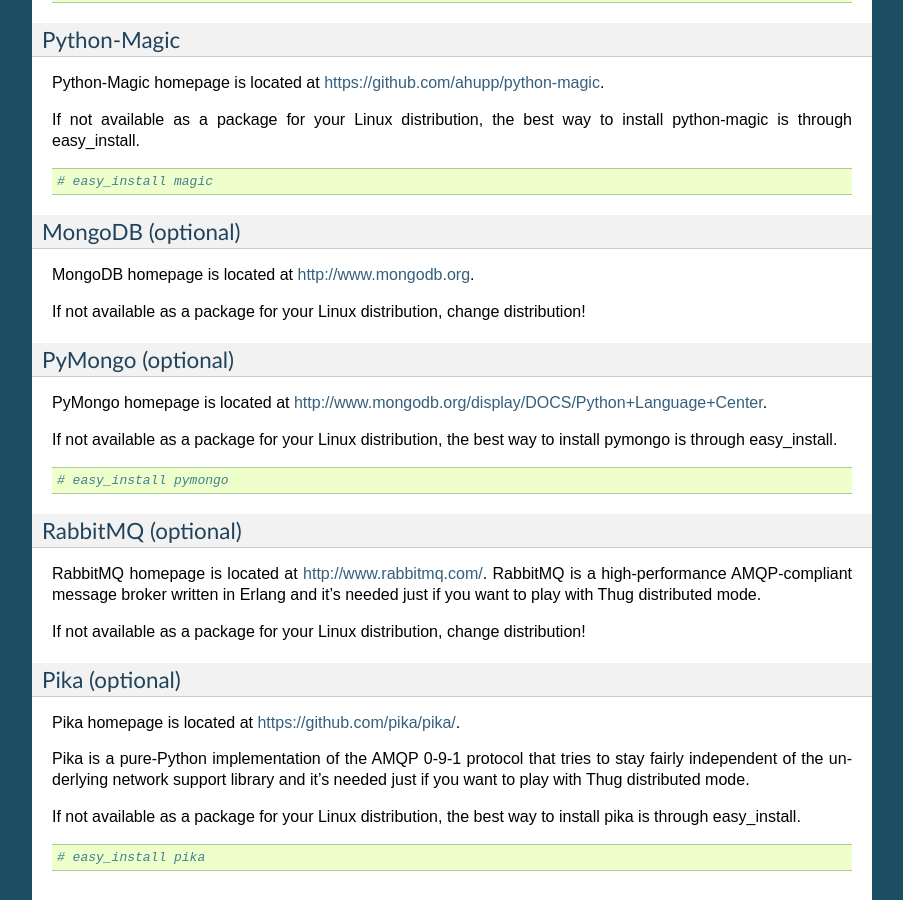
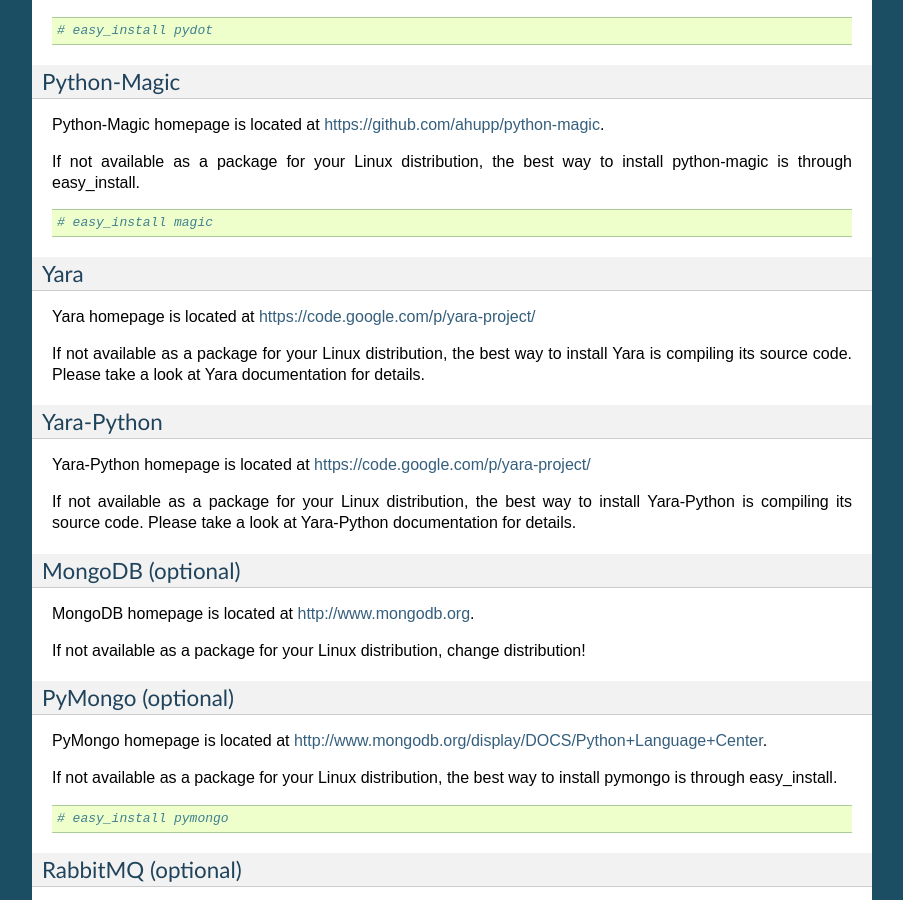
Before and after one commit to buffer/thug, a Sphinx documentation site: the page built from doc/source/build.rst, in a window 1280 px wide and 900 px high, scrolled down 4229 px. Shown: the whole window, without its empty margins (198-1101 px from the left). Built offline with Sphinx 7.4.7, drawn with Linux system fonts in a browser that asks for light colours; some of the changed text lies outside the part shown.

Commit message:
Added documentation for Yara/Yara-Python new requirement

```diff
--- a/doc/source/build.rst
+++ b/doc/source/build.rst
@@ -22,6 +22,8 @@
 * Pyparsing
 * Pydot
 * Python-Magic
+* Yara
+* Yara-Python
 * MongoDB (optional)
 * PyMongo (optional)
 * RabbitMQ (optional)
@@ -303,6 +305,26 @@
         # easy_install magic
 
 
+Yara
+^^^^
+
+Yara homepage is located at https://code.google.com/p/yara-project/
+
+If not available as a package for your Linux distribution, the best way
+to install Yara is compiling its source code. Please take a look at Yara
+documentation for details.
+
+
+Yara-Python
+^^^^^^^^^^^
+
+Yara-Python homepage is located at https://code.google.com/p/yara-project/
+
+If not available as a package for your Linux distribution, the best way
+to install Yara-Python is compiling its source code. Please take a look
+at Yara-Python documentation for details.
+
+
 MongoDB (optional)
 ^^^^^^^^^^^^^^^^^^
 
```
Also changed, not shown: README.md (+4 -0 lines).
